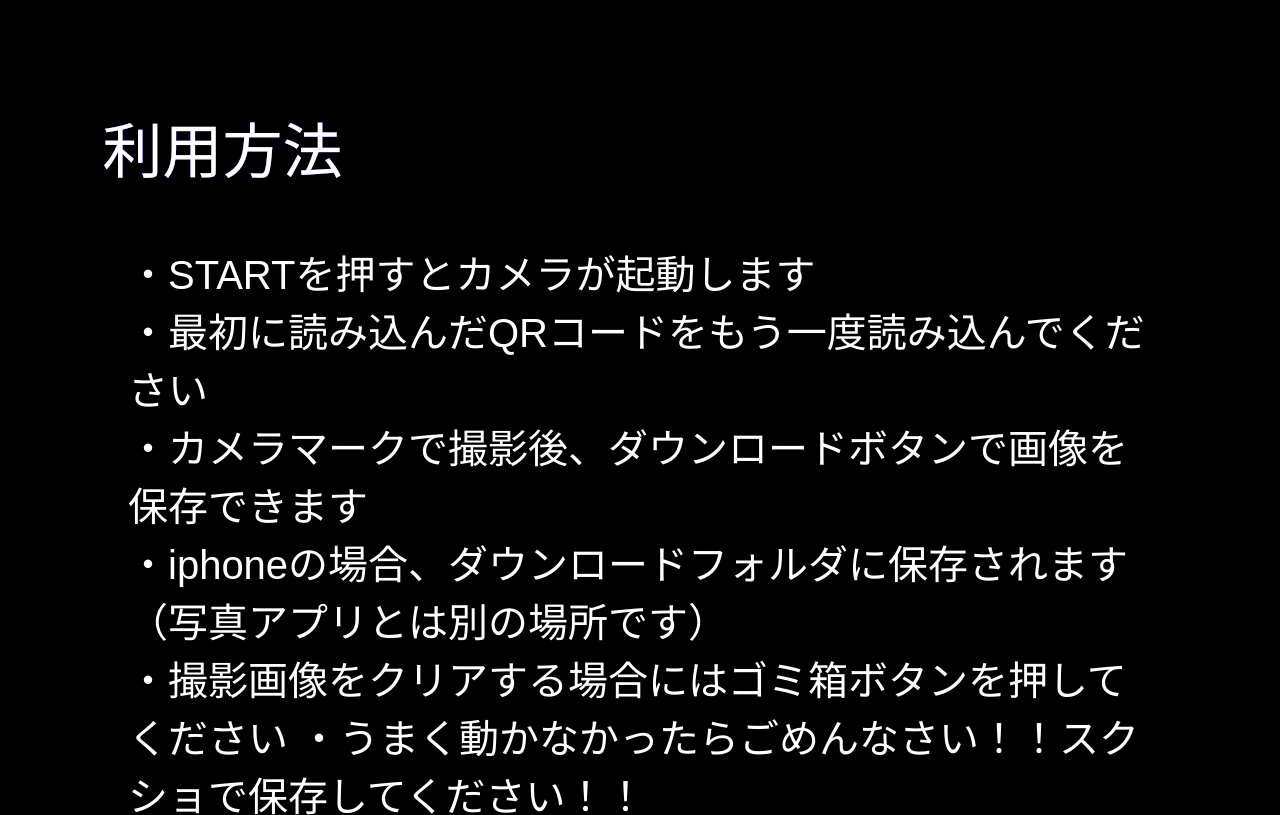
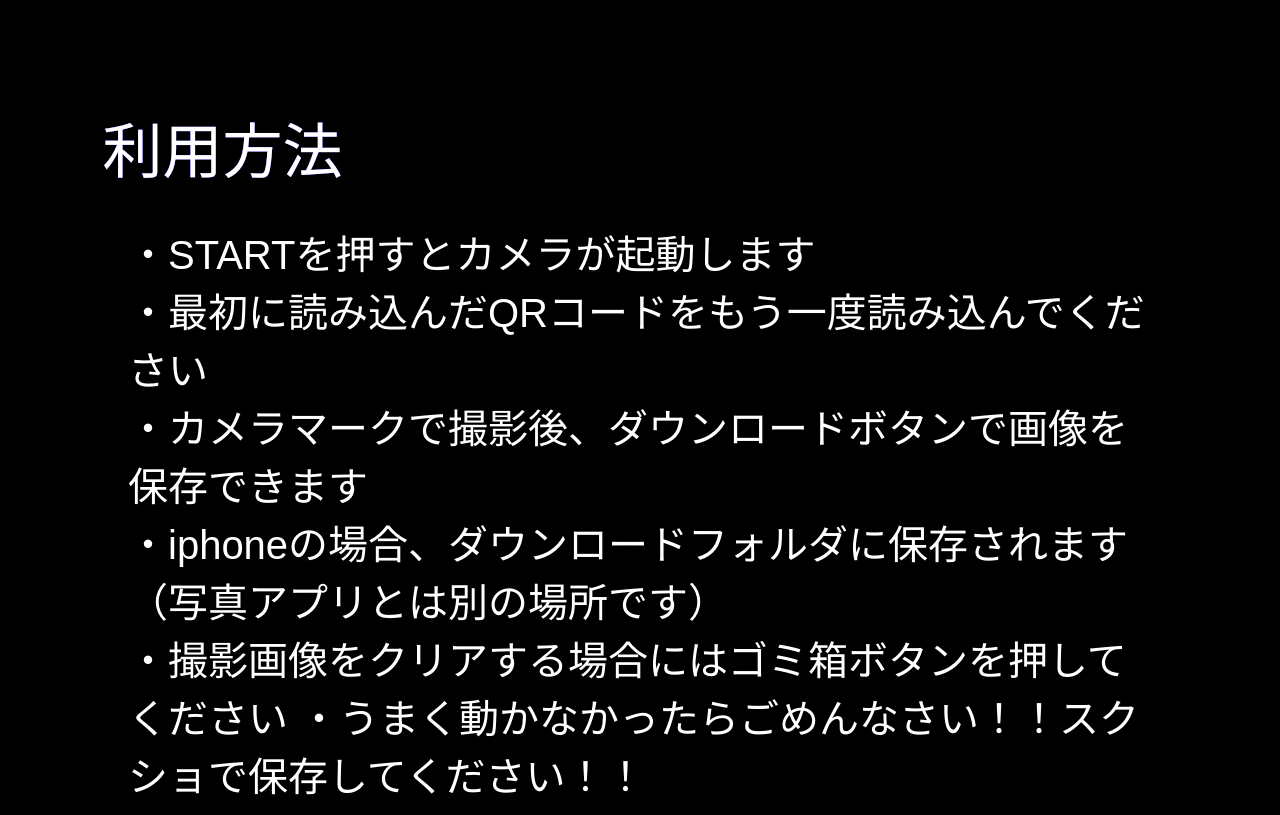
Before and after one commit to bwsunkist/memorial-ar, a plain HTML site: page index.html in a window 1280 px wide. Shown: the part 887-1702 px from the top of the page. Drawn offline with Linux system fonts and the light colour scheme.

Commit message:
style修正:位置調整値を固定値に変更

```diff
--- a/style.css
+++ b/style.css
@@ -27,7 +27,7 @@ body {
 .others2 {
   width: 80vw;
   margin-left: 10vw;
-  margin-top: -10vh;
+  margin-top: -100px;
   margin-bottom: 5vh;
   color: #ffffff;
   font-size: clamp(14px, 5vw, 48px);
@@ -50,8 +50,7 @@ body {
 .container2 {
   display: flex;
   width: 100vw;
-  height: 10vh;
-  min-height: 220px;
+  height: 220px;
   margin: 0;
 }
 
```
